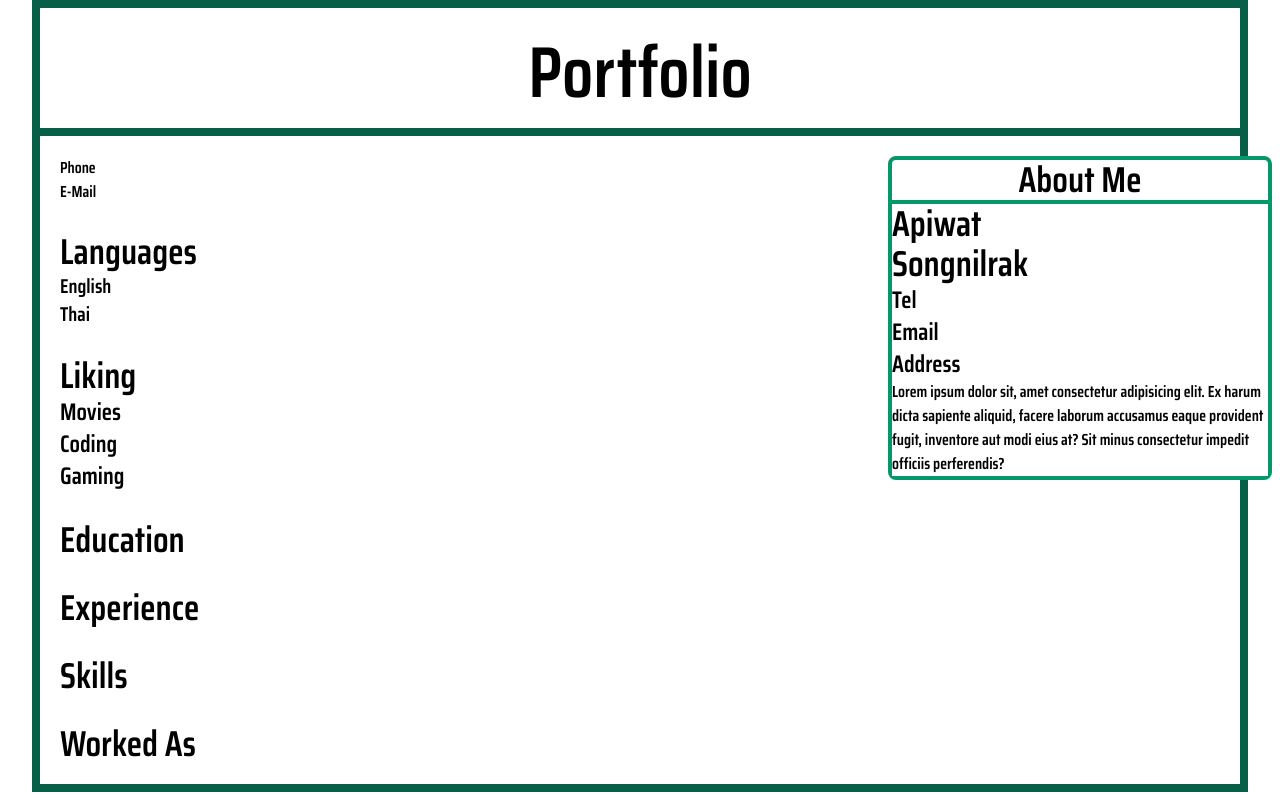
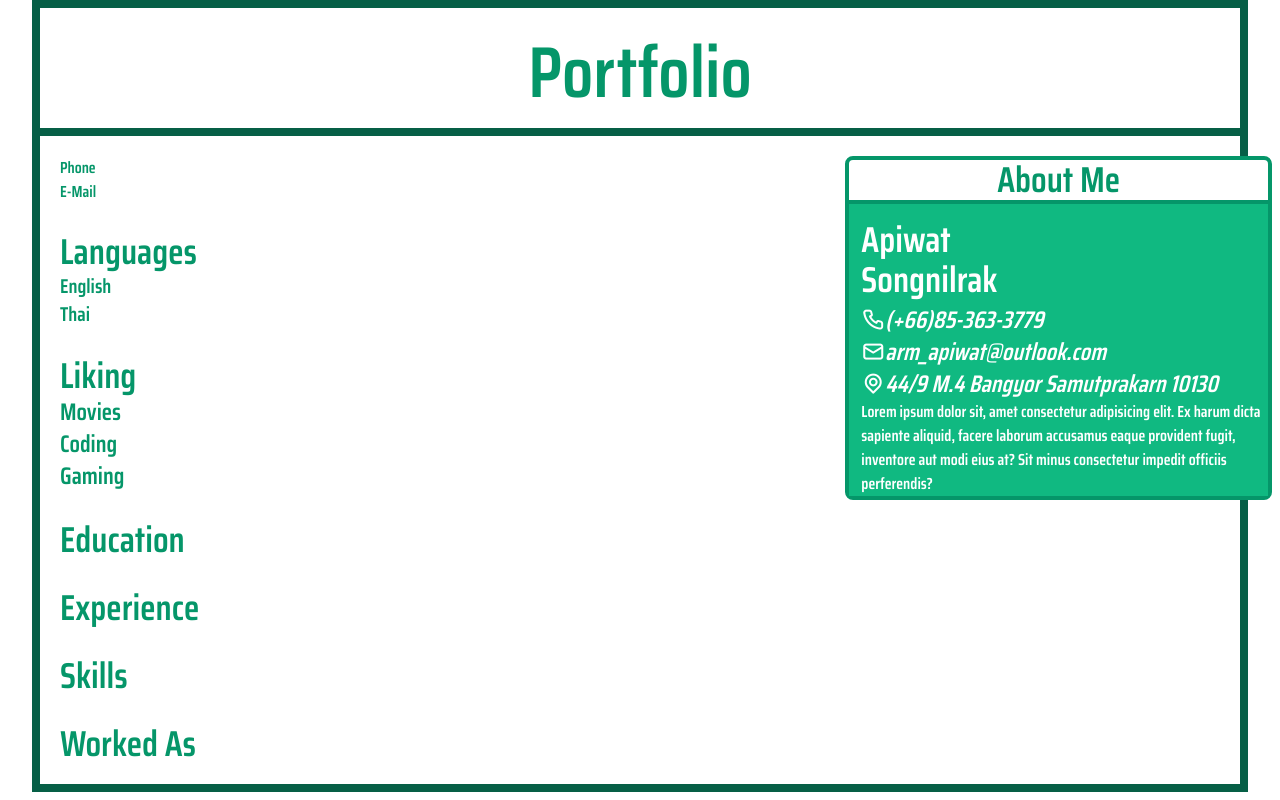
Before and after one commit to Yakkiiz/Yakkiiz.github.io, a React (Vite) app: page / in a window 1280 px wide. Built offline with nearby package versions, Linux system fonts and the light colour scheme.

Commit message:
add icon in about ,edit text in about & chang color all page

```diff
--- a/src/App.tsx
+++ b/src/App.tsx
@@ -3,11 +3,11 @@ import "./App.css";
 function App() {
   return (
     <>
-      <div className="flex flex-col items-center border-8 border-emerald-800 font-saira font-semibold mx-8">
-        <div className="mt-2 w-full border-b-8 border-emerald-800 py-5 text-center text-7xl">
+      <div className="mx-8 flex flex-col items-center border-8 border-emerald-800 font-saira font-semibold">
+        <div className="mt-2 w-full border-b-8 border-emerald-800 py-5 text-center text-7xl text-emerald-600">
           Portfolio
         </div>
-        <div className="flex w-full flex-col gap-y-7 py-5 pl-5">
+        <div className="flex w-full flex-col gap-y-7 py-5 pl-5 text-emerald-600">
           <div className="">
             <div>Phone</div>
             <div>E-Mail</div>
@@ -23,15 +23,29 @@ function App() {
             <div className="text-2xl">Coding</div>
             <div className="text-2xl">Gaming</div>
           </div>
-          <div className="text-4xl absolute right-2 border-emerald-600 border-4 bg-white rounded-lg w-96 text-center">About Me
-            <div className="border-t-4 border-emerald-600 bg-white text-left">
-              <div>Apiwat</div>
-              <div>Songnilrak</div>
+          <div className="absolute right-2 w-2/6 rounded-lg border-4 border-emerald-600 bg-white text-center text-4xl">
+            About Me
+            <div className="border-t-4 border-emerald-600 bg-emerald-500 text-left text-white">
+              <div className="ml-3 mt-4">Apiwat</div>
+              <div className="ml-3 mb-1">Songnilrak</div>
               <div>
-                <div className="text-2xl">Tel</div>
-                <div className="text-2xl">Email</div>
-                <div className="text-2xl">Address</div>
-                <div className="text-base">Lorem ipsum dolor sit, amet consectetur adipisicing elit. Ex harum dicta sapiente aliquid, facere laborum accusamus eaque provident fugit, inventore aut modi eius at? Sit minus consectetur impedit officiis perferendis?</div>
+                <div className="text-2xl ml-3">
+                  <i className="uil uil-phone">(+66)85-363-3779</i>
+                </div>
+                <div className="text-2xl ml-3">
+                  <i className="uil uil-envelope-alt">arm_apiwat@outlook.com</i>
+                </div>
+                <div className="text-2xl ml-3">
+                  <i className="uil uil-location-point mb-3">
+                    44/9 M.4 Bangyor Samutprakarn 10130
+                  </i>
+                </div>
+                <div className="text-base ml-3">
+                  Lorem ipsum dolor sit, amet consectetur adipisicing elit. Ex
+                  harum dicta sapiente aliquid, facere laborum accusamus eaque
+                  provident fugit, inventore aut modi eius at? Sit minus
+                  consectetur impedit officiis perferendis?
+                </div>
               </div>
             </div>
           </div>
```
